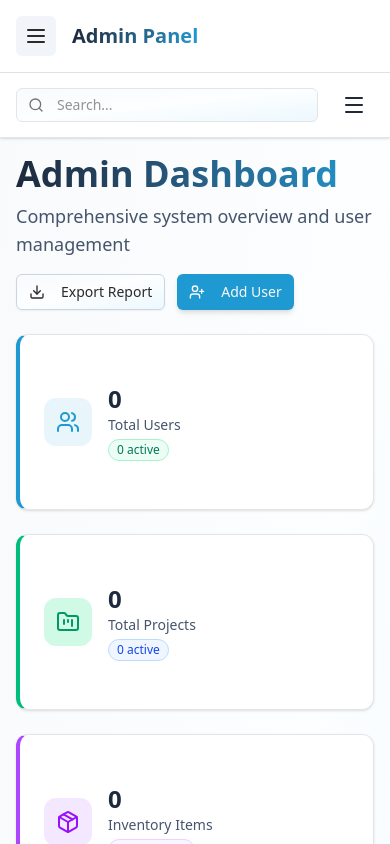
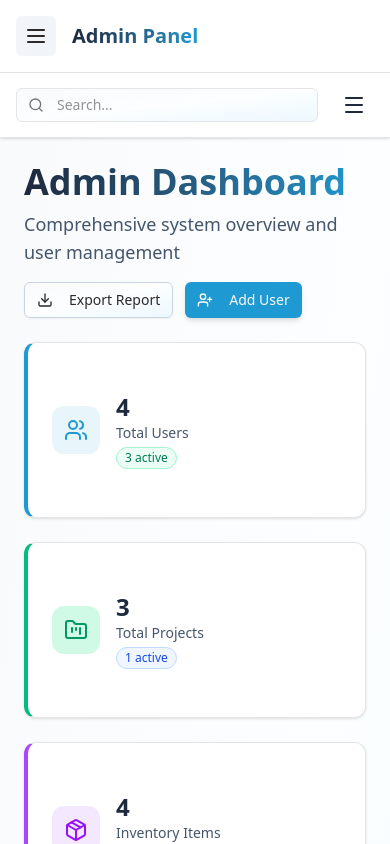
Before and after one commit to ClickMasterDigitalMarketingAgency/MatrixEngeenringLandingPAge, a Next.js app: page /admin/dashboard in a window 390 px wide. Built offline with nearby package versions, Linux system fonts and the light colour scheme.

Commit message:
responsive layout

```diff
--- a/app/admin/dashboard/page.jsx
+++ b/app/admin/dashboard/page.jsx
@@ -7,7 +7,7 @@ import { Users, FolderKanban, Package, AlertTriangle } from 'lucide-react';
 
 import dynamic from 'next/dynamic';
 
-// Lazy-loaded components (unchanged)
+// 🔹 Lazy-loaded components
 const AdminHeader = dynamic(
   () => import('@/components/dashboard/AdminHeader'),
   {
@@ -17,45 +17,179 @@ const AdminHeader = dynamic(
   }
 );
 
-const StatsCards = dynamic(() => import('@/components/dashboard/StatsCards'), {
-  loading: () => (
-    <div className="grid grid-cols-1 sm:grid-cols-2 lg:grid-cols-4 gap-4 mb-6">
-      {Array.from({ length: 4 }).map((_, i) => (
-        <div key={i} className="h-28 rounded-lg bg-muted animate-pulse" />
-      ))}
-    </div>
-  ),
-});
-
-const AnalyticsCharts = dynamic(
-  () => import('@/components/dashboard/AnalyticsCharts'),
+const StatsCards = dynamic(
+  () => import('@/components/dashboard/StatsCards'),
   {
     loading: () => (
-      <div className="grid grid-cols-1 lg:grid-cols-2 gap-6 mb-6">
-        {Array.from({ length: 2 }).map((_, i) => (
-          <div key={i} className="h-80 rounded-lg bg-muted animate-pulse" />
+      <div className="grid grid-cols-1 md:grid-cols-2 lg:grid-cols-4 gap-6 mb-4">
+        {Array.from({ length: 4 }).map((_, i) => (
+          <div
+            key={i}
+            className="h-28 rounded-lg bg-muted animate-pulse"
+          />
         ))}
       </div>
     ),
   }
 );
 
+const AnalyticsCharts = dynamic(
+  () => import('@/components/dashboard/AnalyticsCharts'),
+  {
+    loading: () => (
+      <div className="grid grid-cols-1 lg:grid-cols-2 gap-6 mb-4">
+        {Array.from({ length: 2 }).map((_, i) => (
+          <div
+            key={i}
+            className="h-80 rounded-lg bg-muted animate-pulse"
+          />
+        ))}
+      </div>
+    ),
+    // If recharts breaks on SSR, uncomment this:
+    // ssr: false,
+  }
+);
+
 const UserManagementSection = dynamic(
   () => import('@/components/dashboard/UserManagementSection'),
   {
-    loading: () => <div className="h-96 rounded-lg bg-muted animate-pulse" />,
+    loading: () => (
+      <div className="h-96 rounded-lg bg-muted animate-pulse" />
+    ),
   }
 );
 
-// MOCK DATA (unchanged)
+// ---- MOCK DATA (same as before) ----
+
 const initialUsers = [
-  /* ... same as yours ... */
+  {
+    id: '1',
+    name: 'Ali Khan',
+    email: 'ali.khan@matrix.com',
+    role: 'admin',
+    department: 'IT',
+    status: 'active',
+    lastLogin: '2024-11-20T08:30:00',
+    createdAt: '2024-01-15',
+    phone: '+1-555-0101',
+  },
+  {
+    id: '2',
+    name: 'Sara Ahmed',
+    email: 'sara.ahmed@matrix.com',
+    role: 'manager',
+    department: 'Operations',
+    status: 'active',
+    lastLogin: '2024-11-20T09:15:00',
+    createdAt: '2024-02-20',
+    phone: '+1-555-0102',
+  },
+  {
+    id: '3',
+    name: 'Bilal Hussain',
+    email: 'bilal.hussain@matrix.com',
+    role: 'engineer',
+    department: 'Engineering',
+    status: 'active',
+    lastLogin: '2024-11-19T14:20:00',
+    createdAt: '2024-03-10',
+    phone: '+1-555-0103',
+  },
+  {
+    id: '4',
+    name: 'Guest User',
+    email: 'guest@matrix.com',
+    role: 'viewer',
+    department: 'External',
+    status: 'inactive',
+    lastLogin: '2024-11-10T11:00:00',
+    createdAt: '2024-04-05',
+    phone: '+1-555-0104',
+  },
 ];
+
 const initialProjects = [
-  /* ... same as yours ... */
+  {
+    id: 'p1',
+    name: 'Tower Upgrade',
+    description: '4G to 5G upgrade for key sites',
+    status: 'active',
+    assignedTo: ['1', '3'],
+    startDate: '2025-01-10',
+    endDate: '2025-03-15',
+    progress: 45,
+    priority: 'high',
+  },
+  {
+    id: 'p2',
+    name: 'Fiber Rollout',
+    description: 'Metro fiber expansion phase 2',
+    status: 'completed',
+    assignedTo: ['2'],
+    startDate: '2024-09-01',
+    endDate: '2024-12-20',
+    progress: 100,
+    priority: 'medium',
+  },
+  {
+    id: 'p3',
+    name: 'IBS Project',
+    description: 'In-building solution for mall',
+    status: 'on-hold',
+    assignedTo: ['3'],
+    startDate: '2025-02-01',
+    endDate: '2025-05-30',
+    progress: 20,
+    priority: 'high',
+  },
 ];
+
 const initialInventory = [
-  /* ... same as yours ... */
+  {
+    id: 'i1',
+    name: 'RF Antenna',
+    category: 'RF Equipment',
+    quantity: 15,
+    unit: 'pcs',
+    minimumStock: 10,
+    location: 'Warehouse A',
+    lastUpdated: '2025-03-01',
+    status: 'in-stock',
+  },
+  {
+    id: 'i2',
+    name: 'Fiber Patch Cord',
+    category: 'Fiber',
+    quantity: 8,
+    unit: 'pcs',
+    minimumStock: 15,
+    location: 'Warehouse B',
+    lastUpdated: '2025-03-02',
+    status: 'low-stock',
+  },
+  {
+    id: 'i3',
+    name: 'Rack Mount Switch',
+    category: 'Networking',
+    quantity: 4,
+    unit: 'pcs',
+    minimumStock: 5,
+    location: 'Warehouse C',
+    lastUpdated: '2025-03-03',
+    status: 'critical',
+  },
+  {
+    id: 'i4',
+    name: 'Battery Bank',
+    category: 'Power',
+    quantity: 20,
+    unit: 'pcs',
+    minimumStock: 10,
+    location: 'Warehouse A',
+    lastUpdated: '2025-03-04',
+    status: 'in-stock',
+  },
 ];
 
 function getCategoryColor(category) {
@@ -73,7 +207,7 @@ const UserManagementPage = () => {
   const [projects] = useState(initialProjects);
   const [inventory] = useState(initialInventory);
 
-  // derived values (unchanged)
+  // ---- derived values ----
   const activeUsers = users.filter((u) => u.status === 'active').length;
   const activeProjects = projects.filter((p) => p.status === 'active').length;
   const lowStockItems = inventory.filter(
@@ -95,16 +229,57 @@ const UserManagementPage = () => {
   }, []);
 
   const roleDistribution = [
-    /* ... unchanged ... */
-  ];
-  const projectStatusData = [
-    /* ... unchanged ... */
-  ];
-  const systemHealthData = [
-    /* ... unchanged ... */
+    {
+      name: 'Admin',
+      value: users.filter((u) => u.role === 'admin').length,
+      color: '#ef4444',
+    },
+    {
+      name: 'Manager',
+      value: users.filter((u) => u.role === 'manager').length,
+      color: '#3b82f6',
+    },
+    {
+      name: 'Engineer',
+      value: users.filter((u) => u.role === 'engineer').length,
+      color: '#10b981',
+    },
+    {
+      name: 'Viewer',
+      value: users.filter((u) => u.role === 'viewer').length,
+      color: '#6b7280',
+    },
   ];
 
-  // handlers (unchanged)
+  const projectStatusData = [
+    {
+      name: 'Active',
+      value: projects.filter((p) => p.status === 'active').length,
+      color: '#10b981',
+    },
+    {
+      name: 'Completed',
+      value: projects.filter((p) => p.status === 'completed').length,
+      color: '#3b82f6',
+    },
+    {
+      name: 'On Hold',
+      value: projects.filter((p) => p.status === 'on-hold').length,
+      color: '#f59e0b',
+    },
+  ];
+
+  const systemHealthData = [
+    { name: 'Users', value: (activeUsers / users.length) * 100 },
+    { name: 'Projects', value: (activeProjects / projects.length) * 100 },
+    {
+      name: 'Inventory',
+      value: ((inventory.length - lowStockItems) / inventory.length) * 100,
+    },
+  ];
+
+  // ---- handlers ----
+
   const handleAddUser = (payload) => {
     const userToAdd = {
       ...payload,
@@ -129,10 +304,9 @@ const UserManagementPage = () => {
   };
 
   return (
-    <div className="min-h-screen bg-background p-4 sm:p-6 lg:p-8 space-y-6 animate-fade-in">
+    <div className="min-h-screen bg-background p-6 space-y-6 animate-fade-in">
       <AdminHeader onAddUser={handleAddUser} />
 
-      {/* Responsive Stats Grid */}
       <StatsCards
         usersCount={users.length}
         activeUsers={activeUsers}
@@ -143,20 +317,14 @@ const UserManagementPage = () => {
         lowStockItems={lowStockItems}
       />
 
-      {/* Responsive Charts */}
-      <div className="grid grid-cols-1 lg:grid-cols-2 gap-6">
       <AnalyticsCharts
         roleDistribution={roleDistribution}
         projectStatusData={projectStatusData}
         inventoryByCategory={inventoryByCategory}
         systemHealthData={systemHealthData}
       />
-      </div>
 
-      {/* User table – ensure the component itself is responsive */}
-      <div className="overflow-x-auto rounded-lg border bg-card shadow-sm">
       <UserManagementSection users={users} onDeleteUser={handleDeleteUser} />
-      </div>
     </div>
   );
 };
```
Lines whose indentation alone changed are shown as unchanged.
